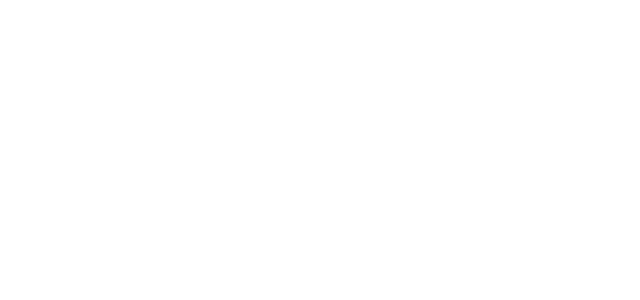
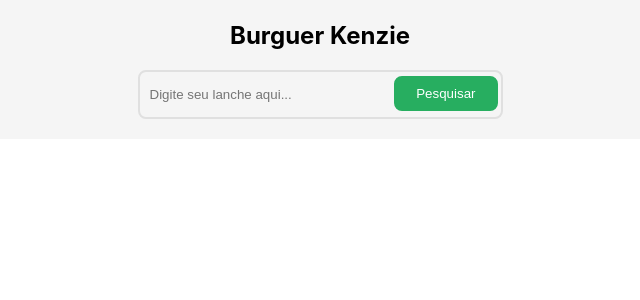
Before and after one commit to dbnvides/react-kenzie-hamburgueria, a React (Create React App) app: page / in a window 1280 px wide. Shown: the top 300 px of the page, without its empty margins (320-960 px from the left). Built offline with nearby package versions, Linux system fonts and the light colour scheme.

Commit message:
feat:creating menu

```diff
--- a/src/App.css
+++ b/src/App.css
@@ -0,0 +1,4 @@
+.App {
+    width: 100vw;
+    height: 100vh;
+}
--- a/src/App.js
+++ b/src/App.js
@@ -1,7 +1,14 @@
 import "./App.css";
+import { Menu } from "./components/Menu";
+import GlobalStyle from "./styles/global";
 
 function App() {
-  return <div className="App"></div>;
+  return (
+    <div className="App">
+      <GlobalStyle />
+      <Menu />
+    </div>
+  );
 }
 
 export default App;
--- a/src/components/Menu/index.jsx
+++ b/src/components/Menu/index.jsx
@@ -0,0 +1,18 @@
+import React from "react";
+import { StyledMenu } from "./styled";
+
+export const Menu = () => {
+  return (
+    <StyledMenu>
+      <div>
+        <h2>
+          Burguer <span>Kenzie</span>
+        </h2>
+      </div>
+      <form>
+        <input type="text" placeholder="Digite seu lanche aqui..." />
+        <button type="submit">Pesquisar</button>
+      </form>
+    </StyledMenu>
+  );
+};
--- a/src/components/Menu/styled.js
+++ b/src/components/Menu/styled.js
@@ -0,0 +1,38 @@
+import styled from "styled-components";
+
+export const StyledMenu = styled.header`
+  width: 100%;
+  height: 139px;
+  background-color: var(--grey-0);
+  display: flex;
+  flex-direction: column;
+  align-items: center;
+  gap: 20px;
+  justify-content: center;
+
+  form {
+    display: flex;
+    position: relative;
+    max-width: 365px;
+    width: 90%;
+  }
+
+  input {
+    width: 100%;
+    padding: 15px 10px;
+    background: var(--grey-0);
+    border: 2px solid var(--grey-20);
+    border-radius: 8px;
+  }
+
+  button {
+    position: absolute;
+    right: 5px;
+    bottom: 8px;
+    padding: 8px 20px;
+    background: var(--primary);
+    border: 2px solid var(--primary);
+    border-radius: 8px;
+    color: var(--white);
+  }
+`;
--- /dev/null
+++ b/src/styles/global.js
@@ -0,0 +1,46 @@
+import { createGlobalStyle } from "styled-components";
+
+const GlobalStyle = createGlobalStyle`
+  * {
+    margin: 0;
+    padding: 0;
+    box-sizing: border-box;
+  }
+
+  ul{
+    list-style: none;
+  }
+
+  a{
+    text-decoration: none;
+  }
+
+  :root{
+    --primary:      #27AE60;
+    --primary-50:   #93D7AF;
+    --secundary:    #EB5757;
+    --grey-100:     #333333;
+    --grey-50:      #828282;
+    --grey-20:      #E0E0E0;
+    --grey-0:       #F5F5F5;
+    --warning:      #FFCD07;
+    --sucess:       #168821;
+    --information:  #155BCB;
+    --white:        #ffff;
+
+    --font: 'Inter';
+
+    --title1:       1.625rem;
+    --title2:       1.375rem;
+    --title3:       1.125rem;
+    --title4:       .875rem;
+    --headline:     1rem;
+    --caption:      .75rem;
+
+    --bold:         700;
+    --regular:      400;
+    --semibold:     600;
+
+  }
+`;
+export default GlobalStyle;
```
Also changed, not shown: src/components/Container/index.jsx (added), src/components/Container/styled.js (added).
